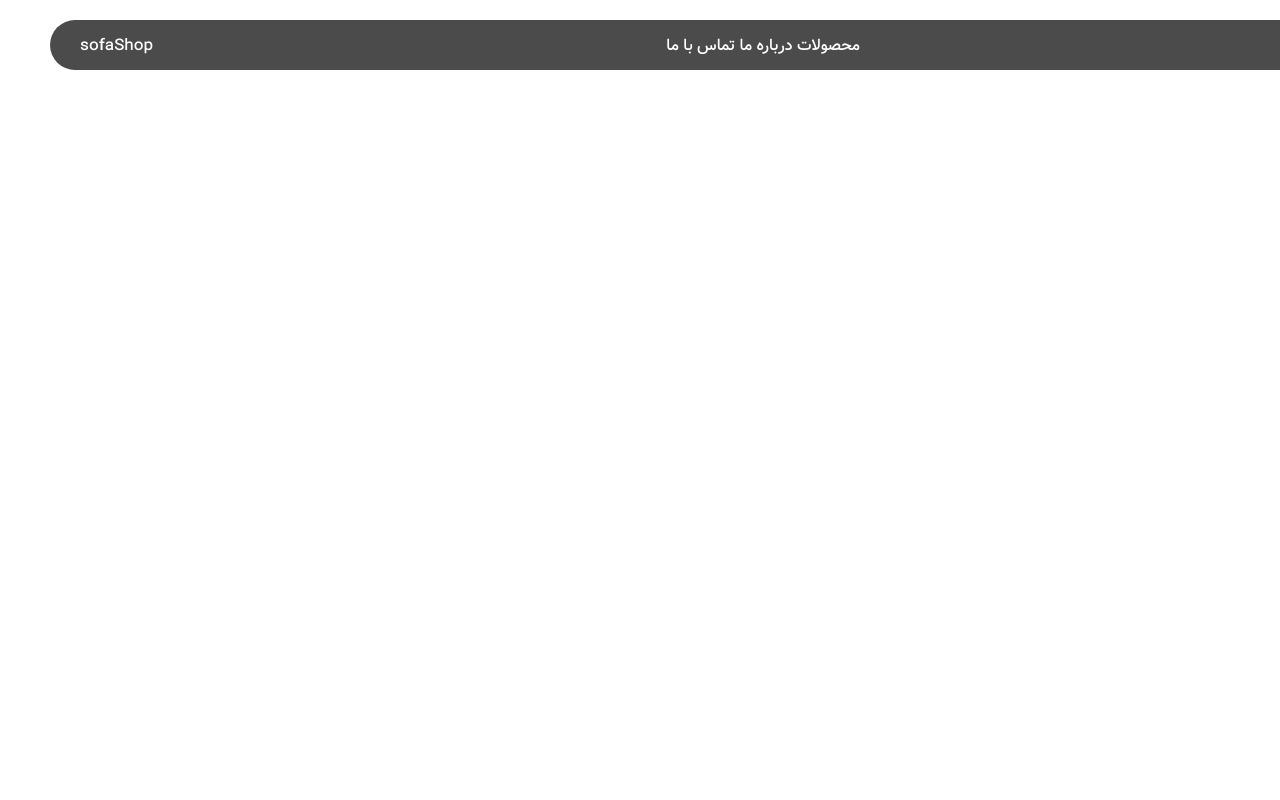
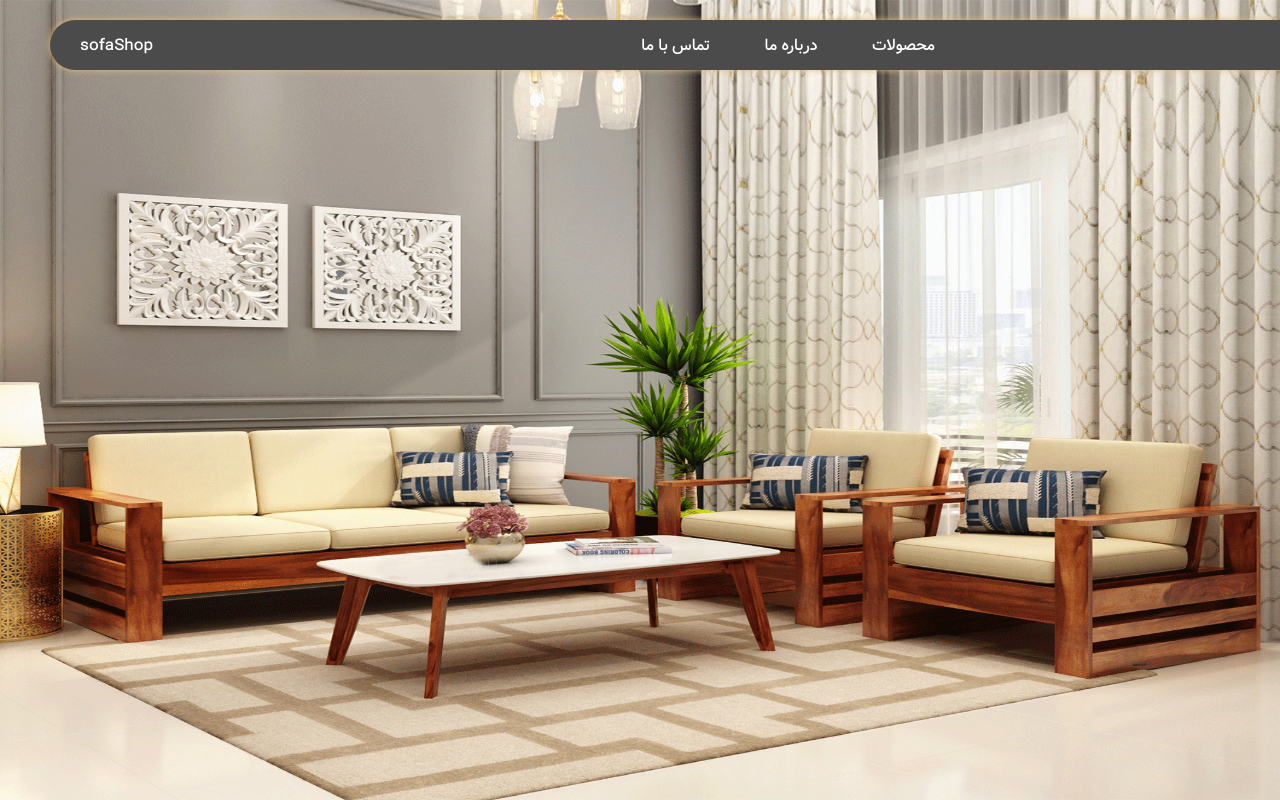
Before and after one commit to khadijeh68/sofaShop, a React (Create React App) app: page / in a window 1280 px wide. Shown: the top 800 px of the page. Built offline with nearby package versions, Linux system fonts and the light colour scheme.

Commit message:
UI: navbar changed

```diff
--- a/src/App.css
+++ b/src/App.css
@@ -5,6 +5,9 @@
 .App-firstImg {
   height: 100vmin;
   width: 100%;
+  position: absolute;
+  top: 0;
+  z-index: -1;
 }
 
 /* @media (prefers-reduced-motion: no-preference) {
--- a/src/App.js
+++ b/src/App.js
@@ -1,19 +1,8 @@
-import firstImg from "./assets/images/firstImg.png";
 import "./App.css";
 import AppRouter from "./components/route";
 
-
 function App() {
-  return (
-    // <div className="App">
-
-    //   <header className="App-header">
-    //     <img src={firstImg} className="App-firstImg" alt="firstImg" />
-    //   </header>
-
-    // </div>
-    <AppRouter/>
-  );
+  return <AppRouter />;
 }
 
 export default App;
--- a/src/components/navbar/index.js
+++ b/src/components/navbar/index.js
@@ -8,7 +8,7 @@ function Navbar() {
       <NavLink to="/">
         <span>sofaShop</span>
       </NavLink>
-      <div>
+      <div className={style.item}>
         <NavLink to="products">
           <span>محصولات</span>{" "}
         </NavLink>
@@ -20,7 +20,8 @@ function Navbar() {
         </NavLink>
       </div>
       <NavLink to="search">
-        <span>جستجو</span> </NavLink>
+        <span>جستجو</span>{" "}
+      </NavLink>
     </nav>
   );
 }
--- a/src/components/navbar/navbar.module.css
+++ b/src/components/navbar/navbar.module.css
@@ -15,9 +15,14 @@
   margin: 20px 50px 20px 50px;
   border-radius: 30px;
   font-family: Vazir-Medium;
+  z-index: 100;
+  box-shadow: 0 0 6px rgb(232, 188, 122);
 }
 a {
   color: white;
   text-decoration: none;
   cursor: pointer;
 }
+.item span{
+   padding-left: 50px;
+}
--- /dev/null
+++ b/src/components/pages/home/index.js
@@ -0,0 +1,13 @@
+import firstImg from "../../../assets/images/firstImg.png";
+
+function Home() {
+  return (
+    <div className="App">
+      <header className="App-header">
+        <img src={firstImg} className="App-firstImg" alt="firstImg" />
+      </header>
+    </div>
+  );
+}
+
+export default Home;
--- a/src/components/shared/index.js
+++ b/src/components/shared/index.js
@@ -1,11 +1,13 @@
 import React from 'react'
 import { Outlet } from 'react-router'
 import Navbar from '../navbar'
+import Home from '../pages/home'
 
 function SharedLayout() {
   return (
     <div>
       <Navbar/>
+      <Home/>
       <Outlet/>
     </div>
   )
```
